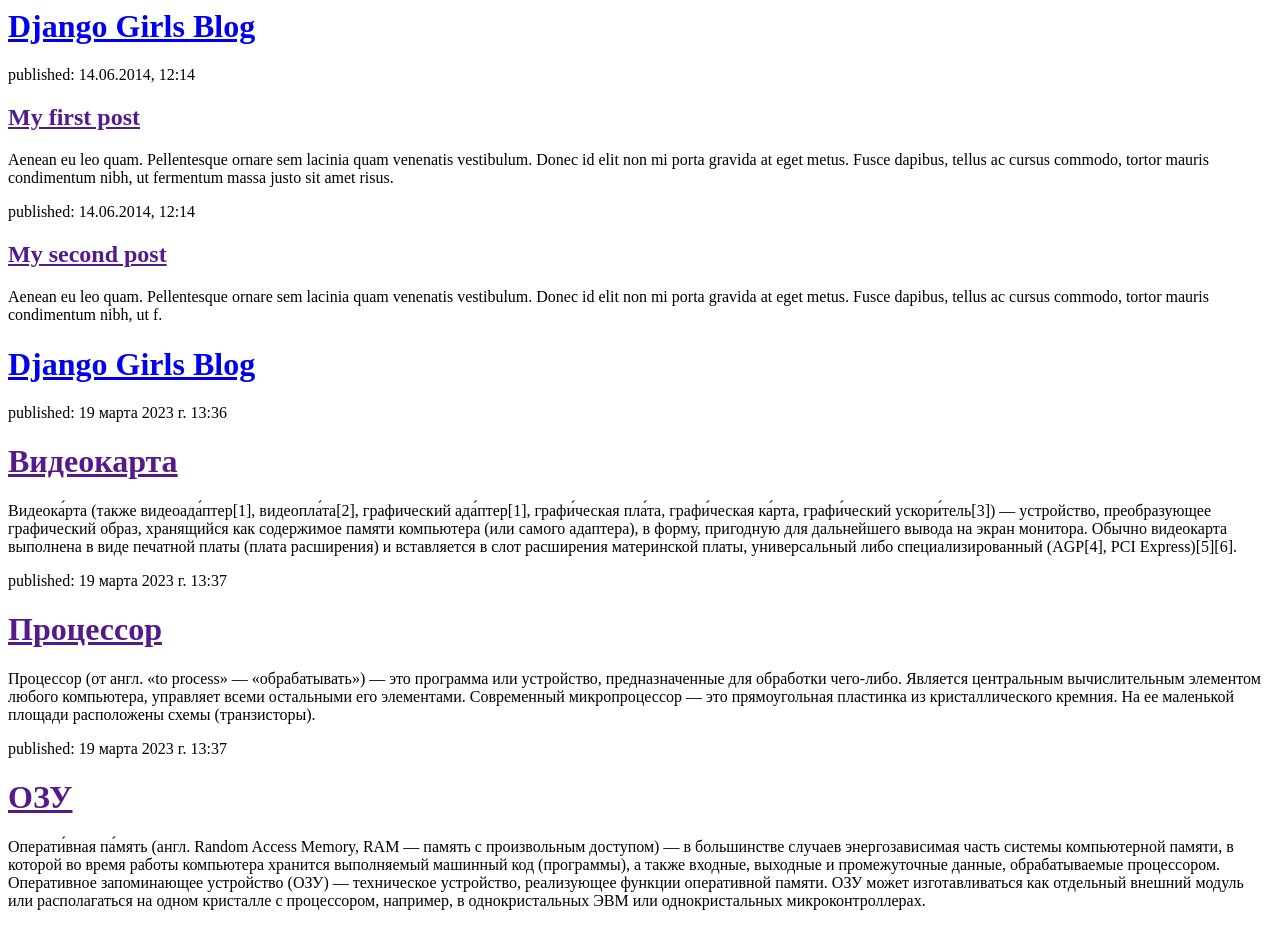
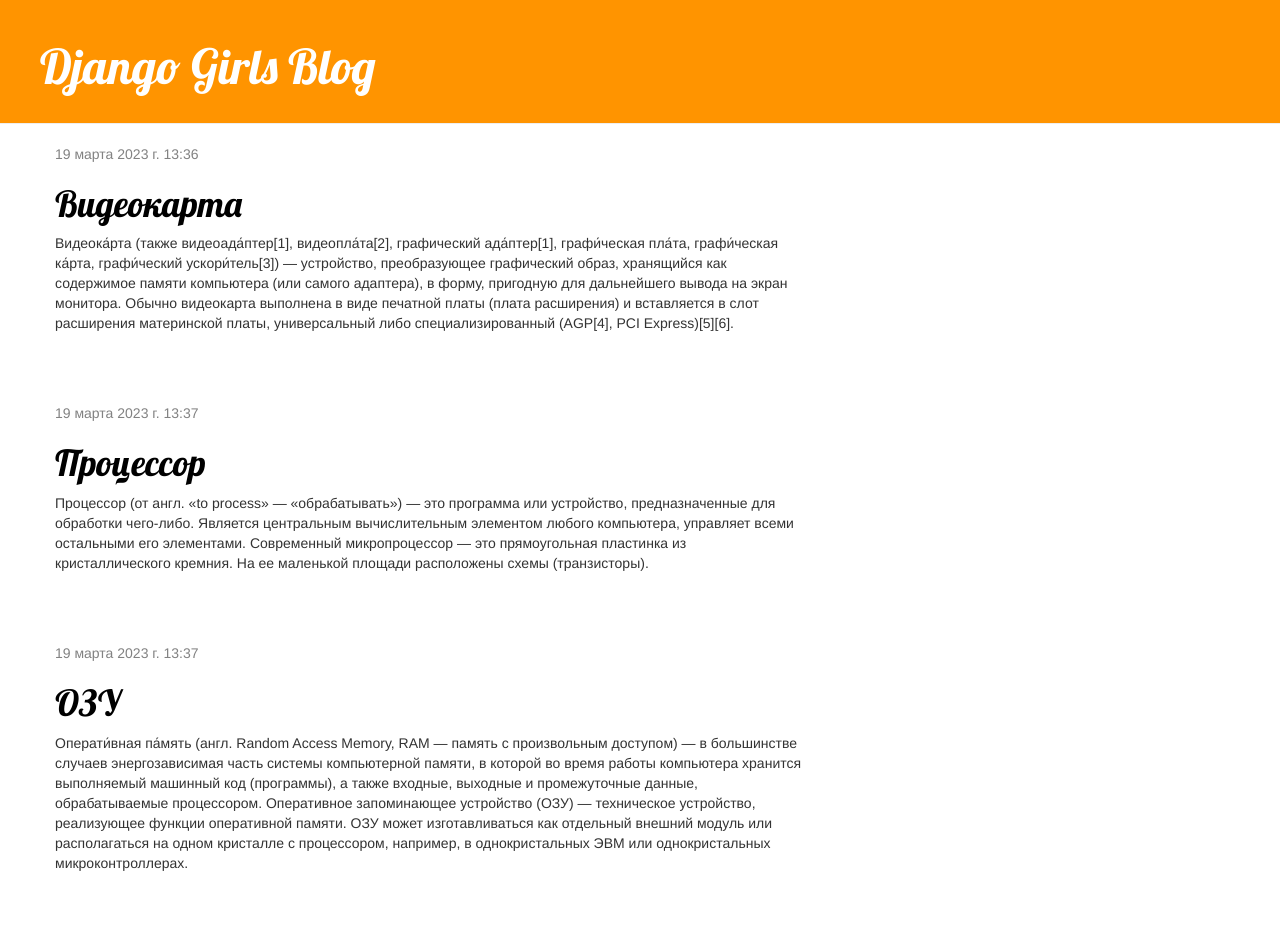
Before and after one commit to alexey331988/my-first-blog, a Django app: page / in a window 1280 px wide. Before the commit the page ends 910 px from the top, so only its background shows below. Run offline with Django 4.2, Linux system fonts and the light colour scheme; data comes from the database, SQL or seed files in the repository; some libraries are stand-ins or nearby versions.

Commit message:
Modified templates to display posts from database.

```diff
--- /dev/null
+++ b/blog/static/css/blog.css
@@ -0,0 +1,46 @@
+.page-header {
+    background-color: #ff9400;
+    margin-top: 0;
+    padding: 20px 20px 20px 40px;
+}
+
+.page-header h1, .page-header h1 a, .page-header h1 a:visited, .page-header h1 a:active {
+    color: #ffffff;
+    font-size: 36pt;
+    text-decoration: none;
+}
+
+.content {
+    margin-left: 40px;
+}
+
+h1, h2, h3, h4 {
+    font-family: 'Lobster', cursive;
+}
+
+.date {
+    color: #828282;
+}
+
+.save {
+    float: right;
+}
+
+.post-form textarea, .post-form input {
+    width: 100%;
+}
+
+.top-menu, .top-menu:hover, .top-menu:visited {
+    color: #ffffff;
+    float: right;
+    font-size: 26pt;
+    margin-right: 20px;
+}
+
+.post {
+    margin-bottom: 70px;
+}
+
+.post h1 a, .post h1 a:visited {
+    color: #000000;
+}
--- a/blog/templates/blog/post_list.html
+++ b/blog/templates/blog/post_list.html
@@ -1,33 +1,31 @@
+{% load static %}
 <html>
     <head>
         <title>Django Girls blog</title>
+        <link rel="stylesheet" href="//maxcdn.bootstrapcdn.com/bootstrap/3.2.0/css/bootstrap.min.css">
+        <link rel="stylesheet" href="//maxcdn.bootstrapcdn.com/bootstrap/3.2.0/css/bootstrap-theme.min.css">
+        <link href='//fonts.googleapis.com/css?family=Lobster&subset=latin,latin-ext' rel='stylesheet' type='text/css'>
+        <link rel="stylesheet" href="{% static 'css/blog.css' %}">
     </head>
     <body>
-        <div>
+        <div class="page-header">
             <h1><a href="/">Django Girls Blog</a></h1>
         </div>
 
-        <div>
-            <p>published: 14.06.2014, 12:14</p>
-            <h2><a href="">My first post</a></h2>
-            <p>Aenean eu leo quam. Pellentesque ornare sem lacinia quam venenatis vestibulum. Donec id elit non mi porta gravida at eget metus. Fusce dapibus, tellus ac cursus commodo, tortor mauris condimentum nibh, ut fermentum massa justo sit amet risus.</p>
+        <div class="content container">
+            <div class="row">
+                <div class="col-md-8">
+                {% for post in posts %}
+                    <div class="post">
+                        <div class="date">
+                            {{ post.published_date }}
+                        </div>
+                        <h1><a href="">{{ post.title }}</a></h1>
+                        <p>{{ post.text|linebreaksbr }}</p>
+                    </div>
+                {% endfor %}
+                </div>
+            </div>
         </div>
-
-        <div>
-            <p>published: 14.06.2014, 12:14</p>
-            <h2><a href="">My second post</a></h2>
-            <p>Aenean eu leo quam. Pellentesque ornare sem lacinia quam venenatis vestibulum. Donec id elit non mi porta gravida at eget metus. Fusce dapibus, tellus ac cursus commodo, tortor mauris condimentum nibh, ut f.</p>
-        </div>
-        <div>
-    <h1><a href="/">Django Girls Blog</a></h1>
-</div>
-
-{% for post in posts %}
-    <div>
-        <p>published: {{ post.published_date }}</p>
-        <h1><a href="">{{ post.title }}</a></h1>
-        <p>{{ post.text|linebreaksbr }}</p>
-    </div>
-{% endfor %}
     </body>
 </html>
```
